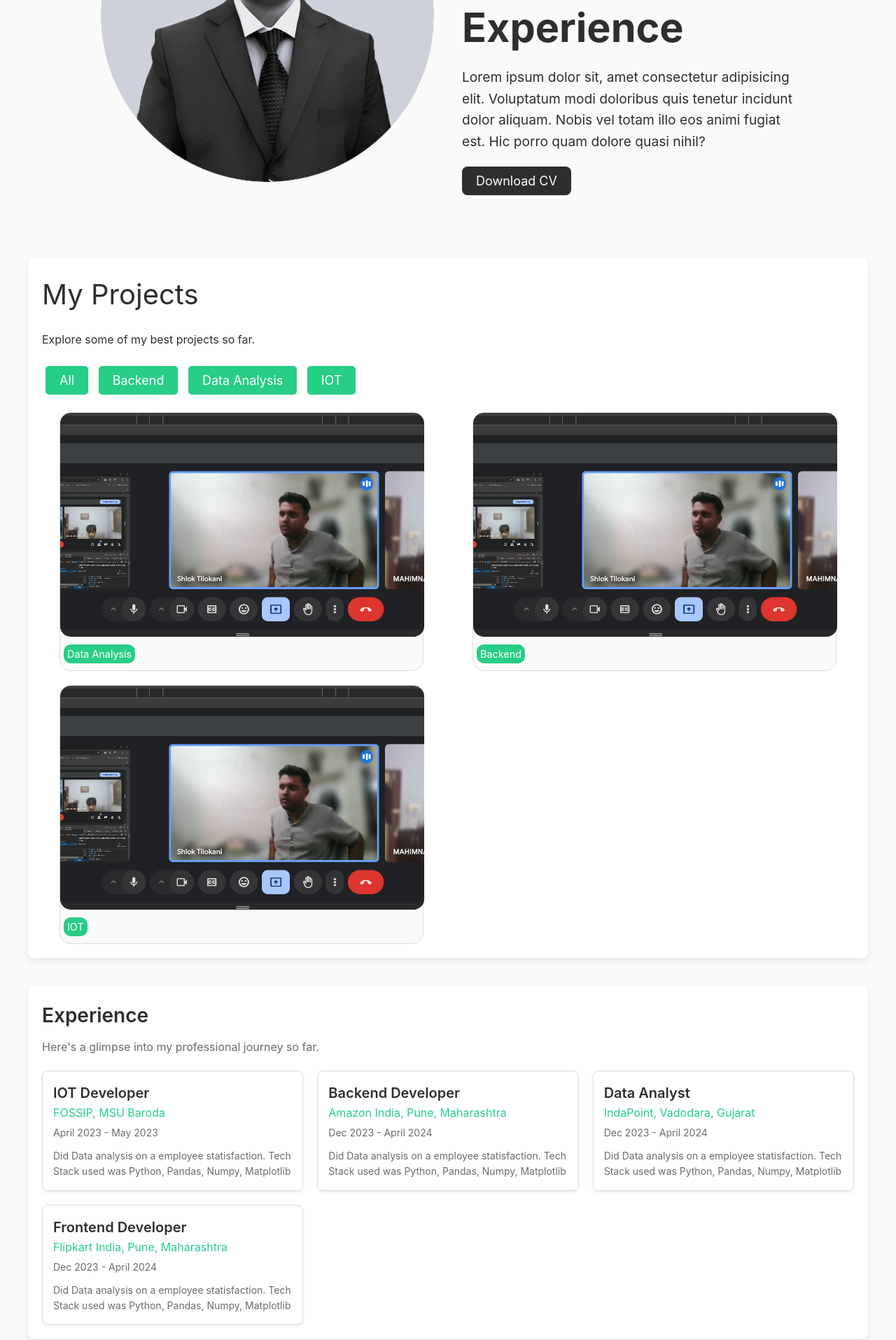
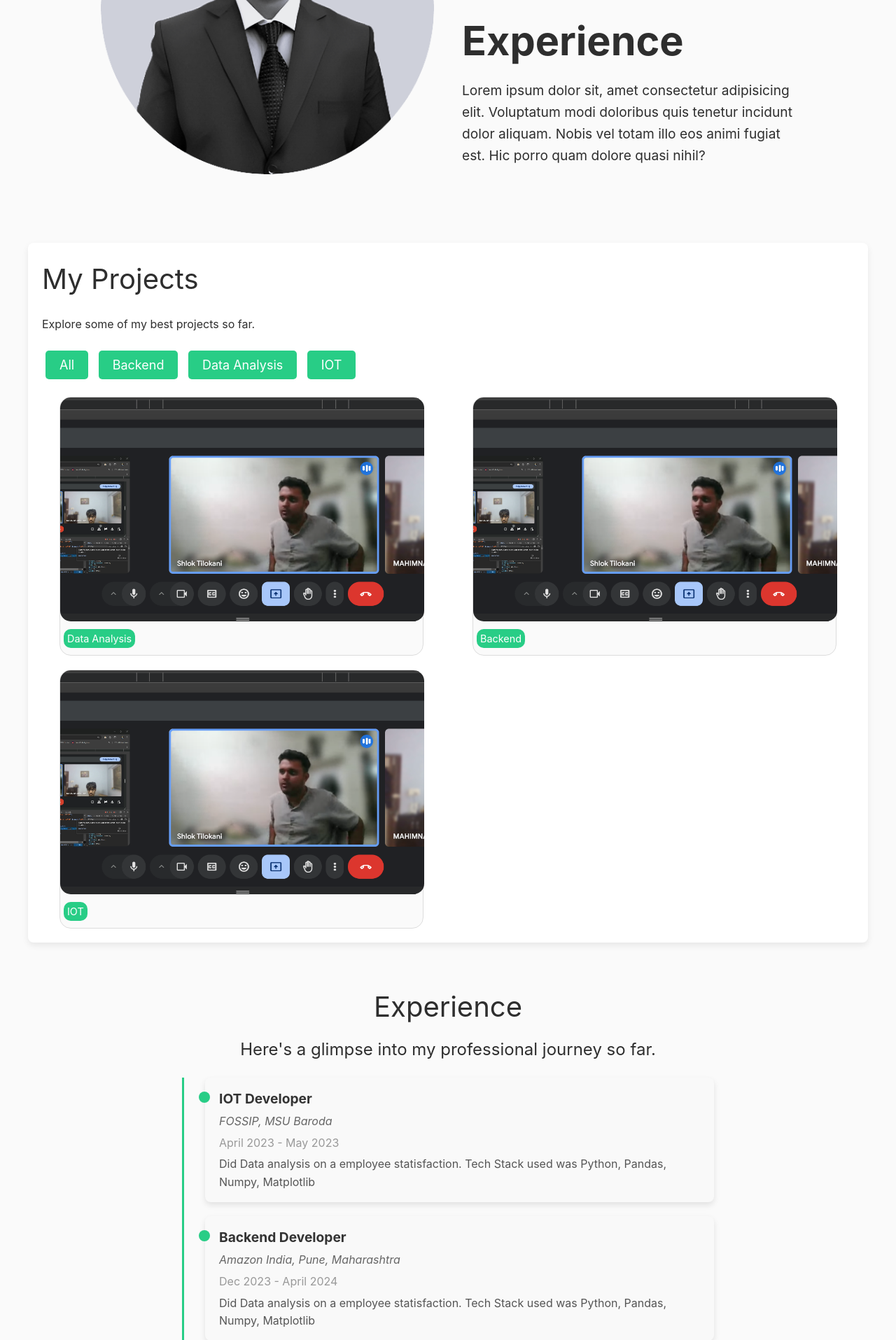
Before and after one commit to shloktilokani/ShlokTilokani_WebPortfolio, a Flask app: page / in a window 1280 px wide. Shown: the part 1206-3121 px from the top of the page at 70% size. Run offline with Flask 3, Linux system fonts and the light colour scheme.

Commit message:
Experience Timeline

```diff
--- a/static/css/style.css
+++ b/static/css/style.css
@@ -9,6 +9,10 @@
     --shadow-color: rgba(0, 0, 0, 0.08);
     --font-family: 'Inter', sans-serif;
     --hover-color: #f0f0f0;
+}
+
+html {
+    scroll-behavior: smooth;
 }
 
 /* Global Styles */
@@ -114,6 +118,7 @@
     height: 24px;
     cursor: pointer;
     transition: opacity 0.2s ease;
+    margin-left: 10px;
 }
 
 .SocialContainer img:hover {
@@ -264,7 +269,7 @@
     font-family: sans-serif;
 }
 
-.ProjectCard img{
+.ProjectCard img {
     width: 520px;
     height: 320px;
     object-fit: cover;
@@ -362,71 +367,75 @@
 
 /* EXPERIENCE  */
 .ExperienceContainer {
-    max-width: 1200px;
-    margin: 40px auto;
+    max-width: 800px;
+    margin: 0 auto;
     padding: 20px;
-    background-color: var(--card-color);
-    box-shadow: 0px 4px 10px var(--shadow-color);
-    border-radius: 8px;
+    font-family: Arial, sans-serif;
 }
 
-.ExperienceHeading p {
-    font-size: 28px;
-    font-weight: 600;
-    margin-bottom: 10px;
-    color: var(--primary-text-color);
+.ExperienceHeading p{
+    text-align: center;
+    font-size: 2.5em;
 }
 
 .ExperienceSubText p {
-    font-size: 16px;
-    color: var(--secondary-text-color);
-    margin-bottom: 20px;
+    text-align: center;
+    font-size: 1.5em;
+    margin: 10px 0;
 }
 
-.ExperienceGrid {
-    display: grid;
-    grid-template-columns: repeat(auto-fit, minmax(300px, 1fr));
-    gap: 20px;
+/* Timeline Styling */
+.ExperienceTimeline {
+    position: relative;
+    margin: 20px 0;
+    padding-left: 30px;
+    border-left: 3px solid var(--accent-color);
 }
 
 .ExperienceCard {
-    background-color: var(--card-color);
-    border: 1px solid var(--border-color);
+    position: relative;
+    margin: 20px 0;
+    padding: 10px 20px;
+    background: #f9f9f9;
     border-radius: 8px;
-    padding: 15px;
-    box-shadow: 0 2px 5px var(--shadow-color);
-    transition: transform 0.2s ease, box-shadow 0.3s ease;
+    box-shadow: 0px 4px 8px rgba(0, 0, 0, 0.1);
 }
 
-.ExperienceCard:hover {
-    transform: translateY(-5px);
-    box-shadow: 0 4px 15px var(--shadow-color);
+.ExperienceCard::before {
+    content: "";
+    position: absolute;
+    left: -9px;
+    top: 20px;
+    width: 16px;
+    height: 16px;
+    background-color: var(--accent-color);
+    border-radius: 50%;
+}
+
+.ExperienceContent p {
+    margin: 5px 0;
+    font-size: 1em;
+    color: #333;
 }
 
 .ExperienceRole p {
-    font-size: 20px;
-    font-weight: 600;
-    margin: 0;
-    color: var(--primary-text-color);
+    font-weight: bold;
+    font-size: 1.2em;
 }
 
 .ExperienceCompany p {
-    font-size: 16px;
-    color: var(--accent-color);
-    margin-bottom: 5px;
+    font-style: italic;
+    color: #666;
 }
 
 .ExperienceDuration p {
-    font-size: 14px;
-    color: var(--secondary-text-color);
-    margin-bottom: 10px;
+    color: #999;
 }
 
 .ExperienceDescription p {
-    font-size: 14px;
-    color: var(--secondary-text-color);
-    line-height: 1.6;
+    color: #555;
 }
+
 
 /* Contact Me Section */
 .ContactSection {
--- a/templates/index.html
+++ b/templates/index.html
@@ -72,9 +72,6 @@
 						nihil?
 					</p>
 				</div>
-				<div class="AboutButton">
-					<button>Download CV</button>
-				</div>
 			</div>
 		</div>
 	</div>
@@ -128,9 +125,10 @@
 		<div class="ExperienceSubText">
 			<p>Here's a glimpse into my professional journey so far.</p>
 		</div>
-		<div class="ExperienceGrid">
+		<div class="ExperienceTimeline">
 			{% for experience in experience_content %}
 			<div class="ExperienceCard">
+				<div class="ExperienceContent">
 					<div class="ExperienceRole">
 						<p>{{ experience['Role'] }}</p>
 					</div>
@@ -142,6 +140,7 @@
 					</div>
 					<div class="ExperienceDescription">
 						<p>{{ experience['Description'] }}</p>
+					</div>
 				</div>
 			</div>
 			{% endfor %}
@@ -188,8 +187,8 @@
 				<a href="/">Contact</a>
 			</div>
 			<div class="FooterSocials">
-				<a href="#"><img src="../images/github.png" alt="GitHub" /></a>
-				<a href="#"><img src="../images/linkedin.png" alt="LinkedIn" /></a>
+				<a href="#"><img src="static/img/github.png" alt="GitHub" /></a>
+				<a href="#"><img src="static/img/linkedin.png" alt="LinkedIn" /></a>
 			</div>
 		</div>
 		<div class="FooterCopyright">
```
Lines whose indentation alone changed are shown as unchanged.
